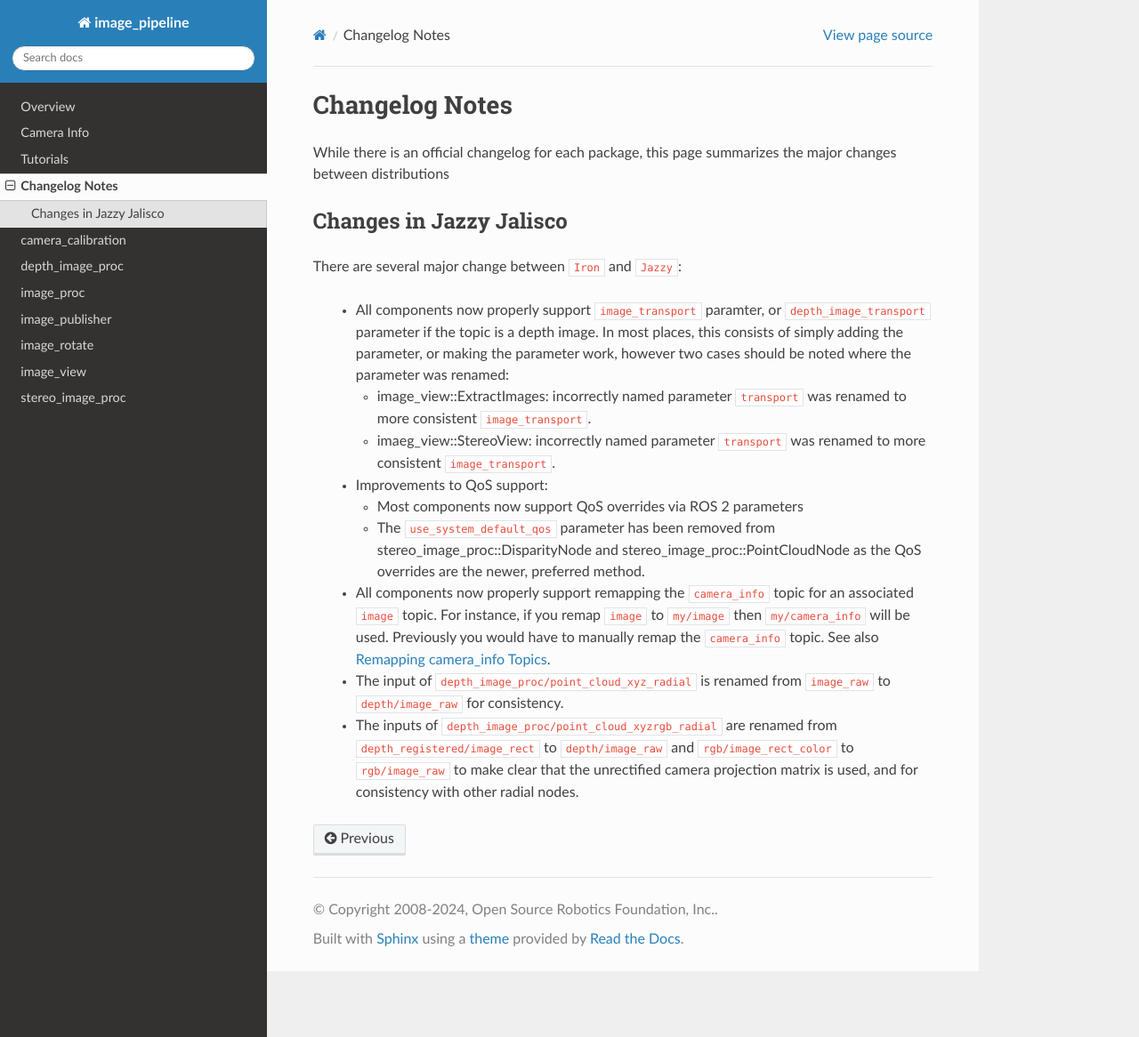
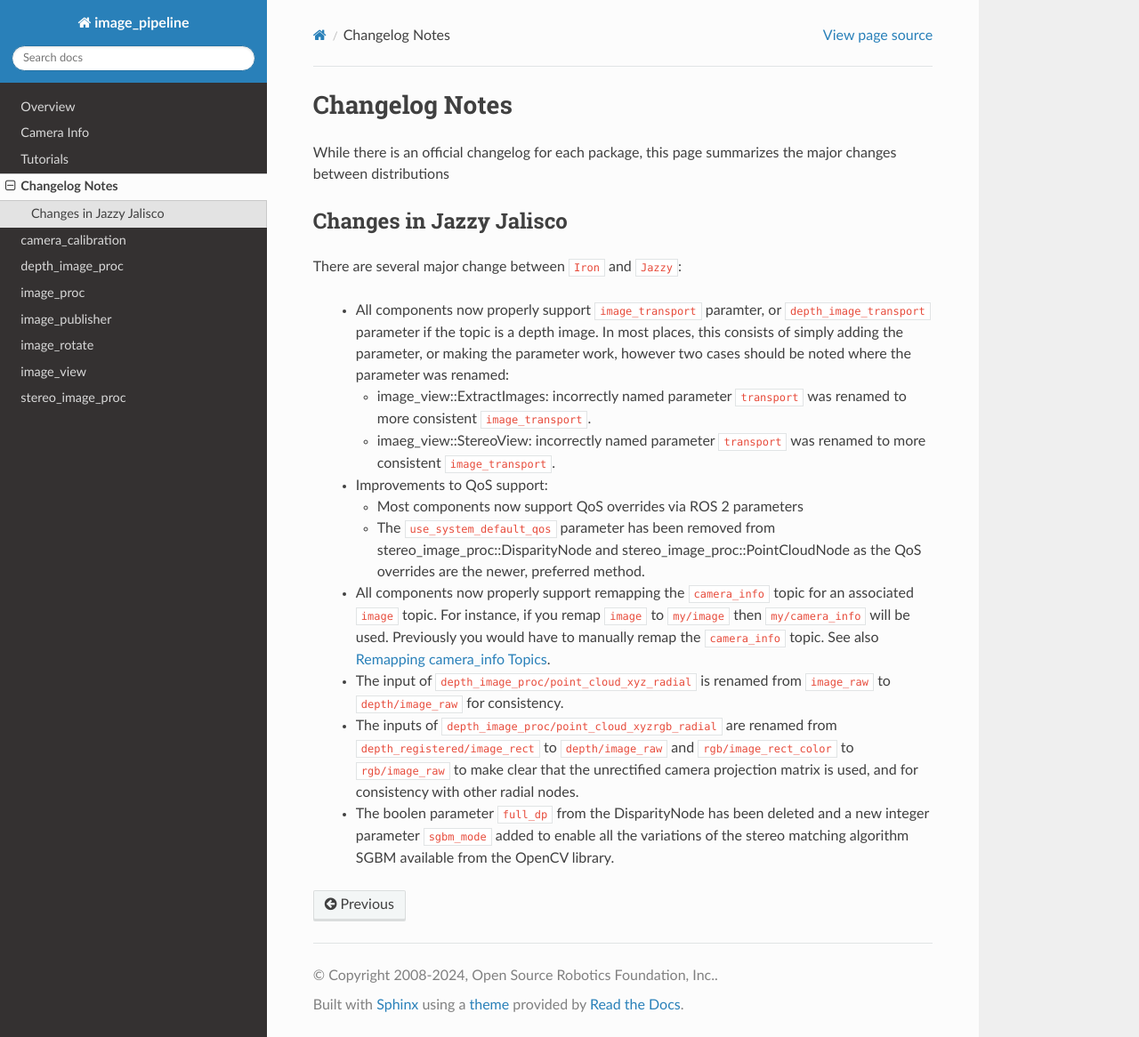
Before and after one commit to ros-perception/image_pipeline, a Sphinx documentation site: the page built from image_pipeline/doc/changelog.rst, in a window 1280 px wide and 1166 px high. Shown: the whole window at 89% size. Built offline with Sphinx 7.4.7 and the Read the Docs theme 2.0.0, drawn with Linux system fonts in a browser that asks for light colours.

Commit message:
Edited the changelog.rst to include the changes from this PR.

```diff
--- a/image_pipeline/doc/changelog.rst
+++ b/image_pipeline/doc/changelog.rst
@@ -38,3 +38,7 @@ There are several major change between ``Iron`` and ``Jazzy``:
    ``rgb/image_rect_color`` to ``rgb/image_raw`` to make clear that the
    unrectified camera projection matrix is used, and for consistency with
    other radial nodes.
+ * The boolen parameter ``full_dp`` from the DisparityNode has been deleted
+   and a new integer parameter ``sgbm_mode`` added to enable all the
+   variations of the stereo matching algorithm SGBM available from the
+   OpenCV library.
```
